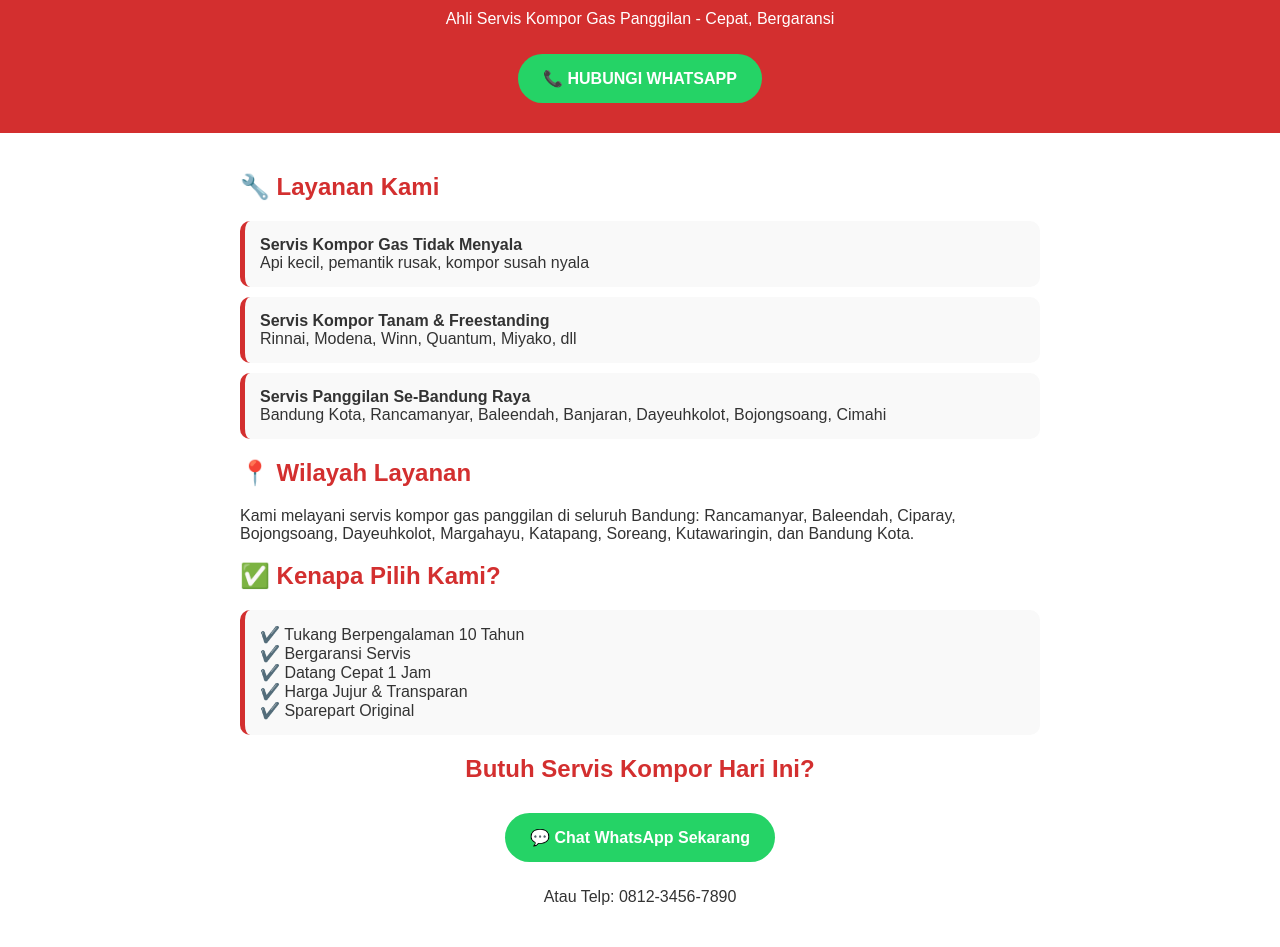
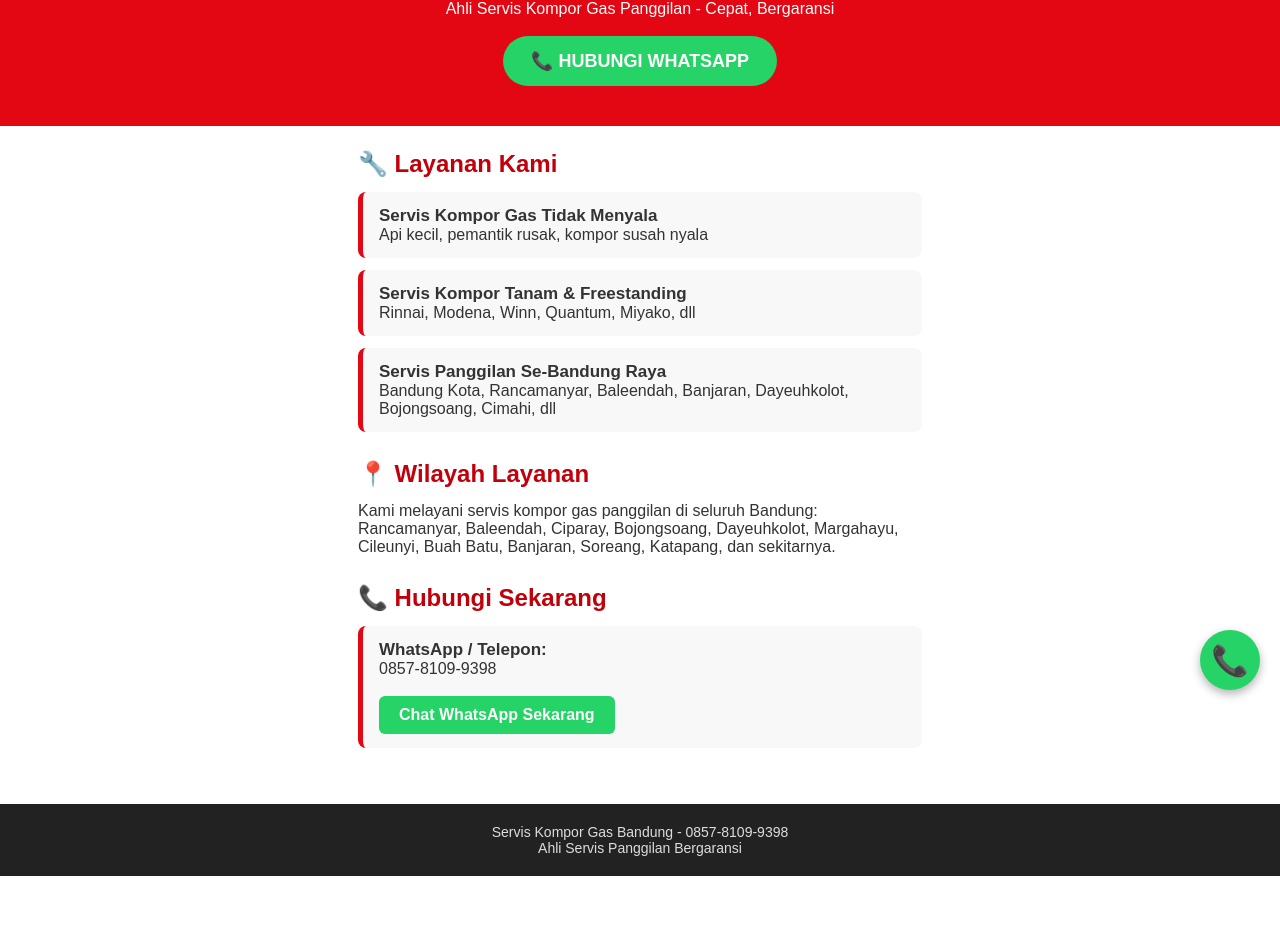
Before and after one commit to rsofyan0987-afk/servis-kompor-bandung, a plain HTML site: page index.html in a window 1280 px wide. Shown: the part 90-1037 px from the top of the page. After the commit the page ends 966 px from the top, so only its background shows below. Drawn offline with Linux system fonts and the light colour scheme.

Commit message:
Update index.html

```diff
--- a/index.html
+++ b/index.html
@@ -3,41 +3,39 @@
 <head>
 <meta charset="UTF-8">
 <meta name="viewport" content="width=device-width, initial-scale=1.0">
-<title>Servis Kompor Gas Bandung - Ahli Servis Kompor Panggilan 24 Jam</title>
+<title>Servis Kompor Gas Bandung - Ahli Panggilan Bergaransi</title>
 <style>
-body{font-family:Arial,sans-serif;margin:0;background:#fff;color:#333}
-header{background:#d32f2f;color:#fff;padding:20px;text-align:center}
-.header h1{margin:0;font-size:26px}
-.btn-wa{display:inline-block;background:#25D366;color:#fff;padding:15px 25px;border-radius:30px;text-decoration:none;font-weight:bold;margin:10px}
-.container{padding:20px;max-width:800px;margin:auto}
-.card{background:#f9f9f9;padding:15px;border-radius:10px;margin:10px 0;border-left:5px solid #d32f2f}
-h2{color:#d32f2f}
-footer{background:#222;color:#fff;text-align:center;padding:20px;margin-top:20px}
+*{margin:0;padding:0;box-sizing:border-box;font-family:Arial,sans-serif}
+body{background:#fff;color:#333}
+.header{background:#e30613;color:white;text-align:center;padding:40px 20px}
+.header h1{font-size:32px;line-height:1.2;font-weight:900}
+.header p{margin-top:12px;font-size:16px}
+.btn-wa{display:inline-block;background:#25D366;color:white;padding:14px 28px;border-radius:50px;text-decoration:none;font-weight:bold;margin-top:18px;font-size:18px}
+.section{padding:24px 18px;max-width:600px;margin:auto}
+.section h2{color:#c0000a;margin-bottom:14px;font-size:24px}
+.card{background:#f8f8f8;border-left:5px solid #e30613;padding:14px 16px;border-radius:8px;margin-bottom:12px}
+.card b{font-size:17px}
+.footer{background:#222;color:#ddd;text-align:center;padding:20px;font-size:14px;margin-top:20px}
+.wa-float{position:fixed;bottom:20px;right:20px;background:#25D366;color:white;width:60px;height:60px;border-radius:50%;display:flex;align-items:center;justify-content:center;font-size:30px;text-decoration:none;box-shadow:0 4px 10px rgba(0,0,0,.3)}
 </style>
 </head>
 <body>
-<header>
+<div class="header">
 <h1>SERVIS KOMPOR GAS BANDUNG</h1>
 <p>Ahli Servis Kompor Gas Panggilan - Cepat, Bergaransi</p>
-<a class="btn-wa" href="https://wa.me/6281234567890">📞 HUBUNGI WHATSAPP</a>
-</header>
-<div class="container">
+<a class="btn-wa" href="https://wa.me/6285781099398?text=Halo%20Bang%2C%20saya%20mau%20servis%20kompor%20gas">📞 HUBUNGI WHATSAPP</a>
+</div>
+<div class="section">
 <h2>🔧 Layanan Kami</h2>
 <div class="card"><b>Servis Kompor Gas Tidak Menyala</b><br>Api kecil, pemantik rusak, kompor susah nyala</div>
 <div class="card"><b>Servis Kompor Tanam & Freestanding</b><br>Rinnai, Modena, Winn, Quantum, Miyako, dll</div>
-<div class="card"><b>Servis Panggilan Se-Bandung Raya</b><br>Bandung Kota, Rancamanyar, Baleendah, Banjaran, Dayeuhkolot, Bojongsoang, Cimahi</div>
-<h2>📍 Wilayah Layanan</h2>
-<p>Kami melayani servis kompor gas panggilan di seluruh Bandung: Rancamanyar, Baleendah, Ciparay, Bojongsoang, Dayeuhkolot, Margahayu, Katapang, Soreang, Kutawaringin, dan Bandung Kota.</p>
-<h2>✅ Kenapa Pilih Kami?</h2>
-<div class="card">✔️ Tukang Berpengalaman 10 Tahun<br>✔️ Bergaransi Servis<br>✔️ Datang Cepat 1 Jam<br>✔️ Harga Jujur & Transparan<br>✔️ Sparepart Original</div>
-<h2 style="text-align:center">Butuh Servis Kompor Hari Ini?</h2>
-<div style="text-align:center">
-<a class="btn-wa" href="https://wa.me/6281234567890">💬 Chat WhatsApp Sekarang</a>
-<p>Atau Telp: 0812-3456-7890</p>
+<div class="card"><b>Servis Panggilan Se-Bandung Raya</b><br>Bandung Kota, Rancamanyar, Baleendah, Banjaran, Dayeuhkolot, Bojongsoang, Cimahi, dll</div>
+<h2 style="margin-top:28px">📍 Wilayah Layanan</h2>
+<p>Kami melayani servis kompor gas panggilan di seluruh Bandung: Rancamanyar, Baleendah, Ciparay, Bojongsoang, Dayeuhkolot, Margahayu, Cileunyi, Buah Batu, Banjaran, Soreang, Katapang, dan sekitarnya.</p>
+<h2 style="margin-top:28px">📞 Hubungi Sekarang</h2>
+<div class="card"><b>WhatsApp / Telepon:</b><br>0857-8109-9398<br><br><a href="https://wa.me/6285781099398?text=Halo%20Bang%2C%20saya%20mau%20servis%20kompor%20gas%20di%20Bandung" style="background:#25D366;color:white;padding:10px 20px;border-radius:6px;text-decoration:none;font-weight:bold;display:inline-block">Chat WhatsApp Sekarang</a></div>
 </div>
-</div>
-<footer>
-<p>Servis Kompor Gas Bandung - Rancamanyar, Baleendah<br>© 2026 - Melayani 24 Jam</p>
-</footer>
+<div class="footer">Servis Kompor Gas Bandung - 0857-8109-9398<br>Ahli Servis Panggilan Bergaransi</div>
+<a class="wa-float" href="https://wa.me/6285781099398?text=Halo%20Bang%2C%20saya%20mau%20servis%20kompor">📞</a>
 </body>
 </html>
```
